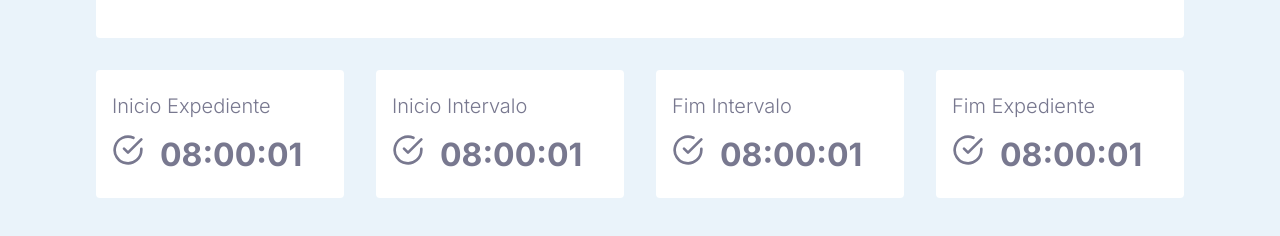
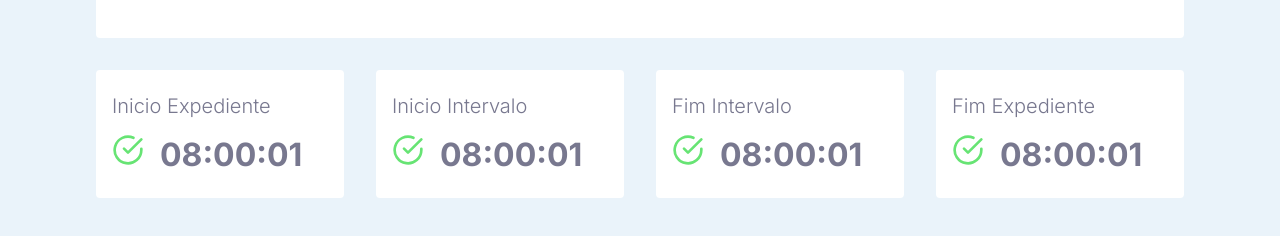
Before and after one commit to jorgelucasalima/pontonow, a React (Create React App) app: page /batidaponto in a window 1280 px wide. Shown: the part 424-660 px from the top of the page. Built offline with nearby package versions, Linux system fonts and the light colour scheme.

Commit message:
atualização no design do icone do check

```diff
--- a/src/components/BodyPonto/styles.js
+++ b/src/components/BodyPonto/styles.js
@@ -58,7 +58,6 @@ export const ContentRegistrosDia = styled.div`
     background: var(--fundo-header);
     padding: 1.5rem 1rem;
     border-radius: 0.25rem;
-    align-items: center;
 
     p{
       font-size: 1.25rem;
@@ -68,15 +67,13 @@ export const ContentRegistrosDia = styled.div`
     svg {
       font-size: 2rem;
       margin-right: 1rem;
+      color: var(--check-verde);
     }
 
     strong{
       font-size: 2rem;
     }
 
-
-
-
   }
 
 `
--- a/src/styles/global.js
+++ b/src/styles/global.js
@@ -9,7 +9,7 @@ const EstiloGlobal = createGlobalStyle`
     --fundo-header: #FFFFFF;
     --texto: #78788F;
     --texto-escuro: #58586B;
-
+    --check-verde: #67E474;
   }
 
   * {
```
